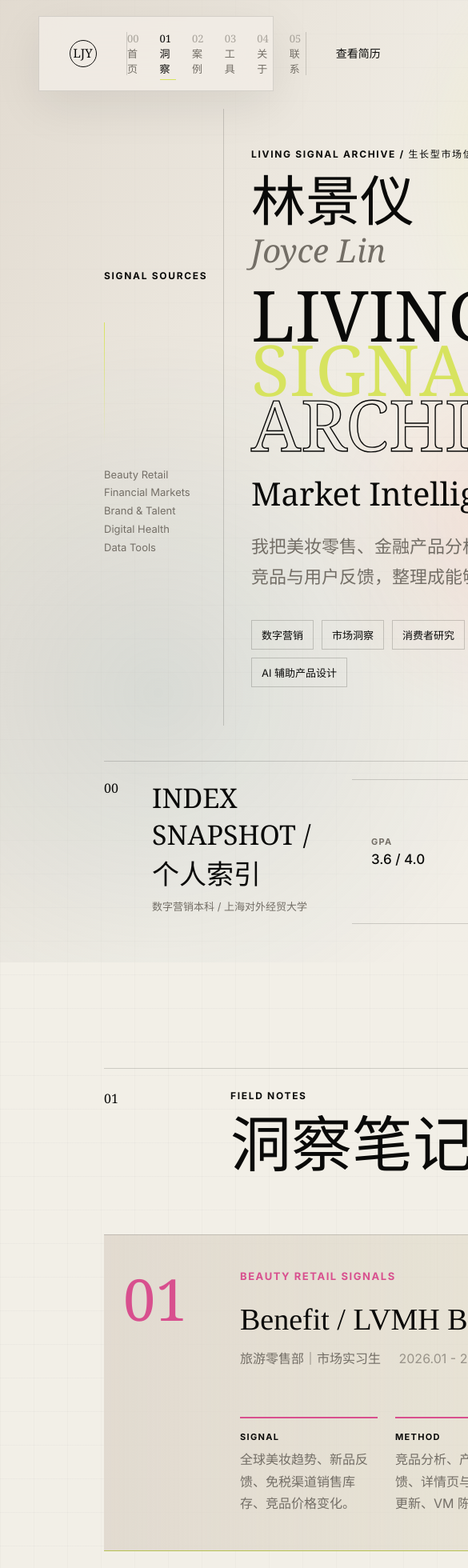
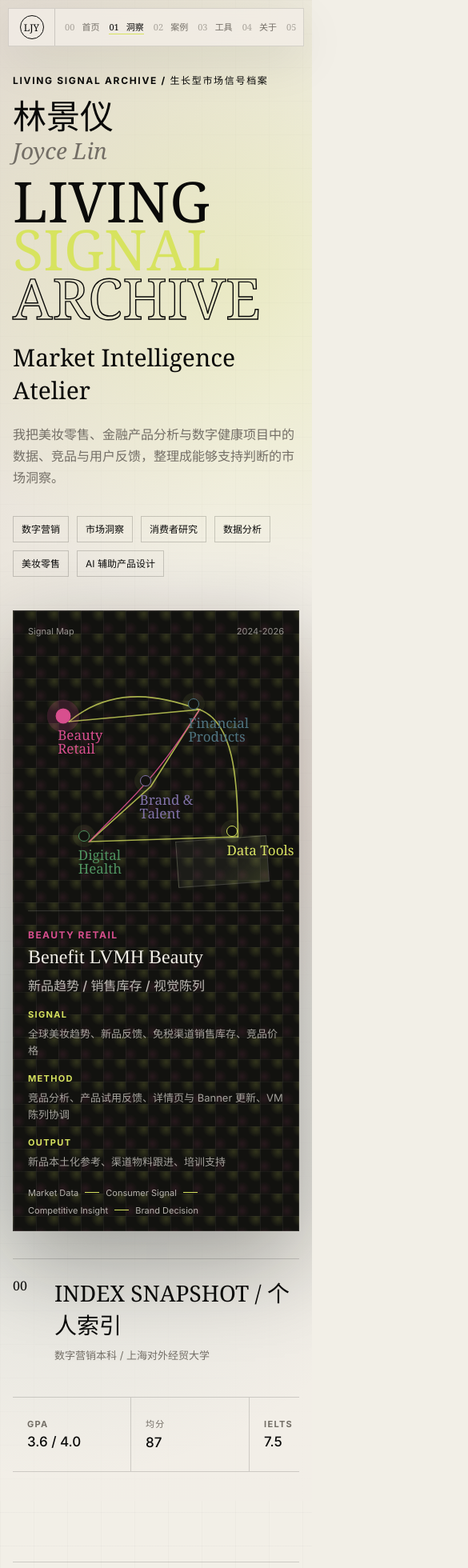
Before and after one commit to 18221526907ljy-maker/CV-Website, a React (Vite) app: page / in a window 390 px wide. Shown: the top 1960 px of the page at 80% size, 585 px wide, since content can reach past the window. Built offline with nearby package versions, Linux system fonts and the light colour scheme.

Commit message:
Add responsive layout support

```diff
--- a/src/styles.css
+++ b/src/styles.css
@@ -1637,3 +1637,478 @@
     padding: 26px;
   }
 }
+
+@media (max-width: 1180px) {
+  body {
+    min-width: 0;
+    overflow-x: hidden;
+  }
+
+  .shell {
+    width: min(100% - 48px, 960px);
+  }
+
+  .siteHeader {
+    top: 14px;
+    width: calc(100% - 32px);
+    grid-template-columns: 78px 1fr 108px;
+  }
+
+  .brandMark,
+  .resumeButton {
+    height: 50px;
+  }
+
+  .siteNav {
+    gap: 14px;
+    overflow-x: auto;
+    justify-content: flex-start;
+    padding: 0 16px;
+    scrollbar-width: none;
+    white-space: nowrap;
+  }
+
+  .siteNav::-webkit-scrollbar {
+    display: none;
+  }
+
+  .siteNav a {
+    flex: 0 0 auto;
+    padding: 16px 0;
+    font-size: 12px;
+  }
+
+  .scrollRail,
+  .cursorLabel,
+  .heroAside {
+    display: none;
+  }
+
+  .heroIndex {
+    min-height: auto;
+    padding-top: 112px;
+  }
+
+  .heroGrid {
+    min-height: auto;
+    grid-template-columns: 1fr;
+    gap: 42px;
+    align-items: start;
+  }
+
+  .motionTitle {
+    max-width: 100%;
+    font-size: clamp(70px, 14vw, 126px);
+  }
+
+  .nameHero {
+    font-size: clamp(48px, 8vw, 68px);
+  }
+
+  .heroLead {
+    max-width: 900px;
+    font-size: 19px;
+  }
+
+  .signalMapBoard {
+    min-height: auto;
+    padding: 24px;
+  }
+
+  .mapCanvas {
+    height: 360px;
+    margin-left: 12px;
+  }
+
+  .mapAnnotation,
+  .boardFlow,
+  .boardHeader {
+    margin-left: 12px;
+  }
+
+  .mapAnnotation dl {
+    grid-template-columns: 1fr;
+  }
+
+  .boardFlow {
+    display: flex;
+    flex-wrap: wrap;
+  }
+
+  .archiveTicker {
+    grid-template-columns: 1fr;
+  }
+
+  .tickerTrack {
+    overflow-x: auto;
+  }
+
+  .section {
+    padding: 96px 0;
+  }
+
+  .sectionHeading {
+    grid-template-columns: 82px 1fr;
+    gap: 24px;
+    margin-bottom: 48px;
+  }
+
+  .sectionHeading > p {
+    grid-column: 2;
+  }
+
+  .sectionHeading h2 {
+    font-size: clamp(48px, 8vw, 76px);
+  }
+
+  .fieldNote {
+    grid-template-columns: 88px 1fr;
+    gap: 26px;
+  }
+
+  .noteSide {
+    grid-column: 2;
+    padding-left: 0;
+    border-left: 0;
+  }
+
+  .signalTriptych {
+    grid-template-columns: 1fr;
+  }
+
+  .fieldNote.open .signalTriptych,
+  .fieldNote:hover .signalTriptych {
+    max-height: 620px;
+  }
+
+  .caseDrawer {
+    grid-template-columns: 132px 1fr;
+    padding-right: 20px;
+  }
+
+  .drawerMeta {
+    grid-column: 2;
+  }
+
+  .caseDrawer.open .drawerMeta,
+  .caseDrawer:hover .drawerMeta {
+    max-height: 760px;
+  }
+
+  .abilityNetwork {
+    grid-template-columns: repeat(2, minmax(0, 1fr));
+    min-height: auto;
+  }
+
+  .abilityCell,
+  .abilityCell:nth-child(3),
+  .abilityCell:nth-child(4),
+  .abilityCell:nth-child(5) {
+    min-height: 360px;
+    margin-top: 0;
+  }
+
+  .matrixCore {
+    display: none;
+  }
+
+  .manifestoGrid,
+  .contactGrid {
+    grid-template-columns: 1fr;
+    gap: 48px;
+  }
+
+  .manifestoIndex {
+    border-right: 0;
+    border-bottom: 1px solid rgba(245, 241, 234, 0.2);
+    padding-bottom: 28px;
+  }
+
+  .manifestoText h2,
+  .contactGrid h2 {
+    font-size: clamp(44px, 7vw, 72px);
+  }
+}
+
+@media (max-width: 760px) {
+  .shell {
+    width: min(100% - 32px, 620px);
+  }
+
+  .siteHeader {
+    top: 10px;
+    width: calc(100% - 20px);
+    grid-template-columns: 58px minmax(0, 1fr);
+  }
+
+  .brandMark {
+    height: 46px;
+  }
+
+  .brandMark span {
+    width: 30px;
+    height: 30px;
+    font-size: 12px;
+  }
+
+  .resumeButton {
+    display: none;
+  }
+
+  .siteNav {
+    gap: 12px;
+    padding: 0 12px;
+  }
+
+  .siteNav a {
+    padding: 14px 0;
+    font-size: 11px;
+  }
+
+  .heroIndex {
+    padding-top: 92px;
+  }
+
+  .motionTitle {
+    font-size: clamp(52px, 18vw, 82px);
+    line-height: 0.86;
+  }
+
+  .nameHero {
+    margin-bottom: 18px;
+    font-size: 42px;
+  }
+
+  .nameHero em {
+    font-size: 28px;
+  }
+
+  .heroTitleBlock h2 {
+    font-size: 30px;
+  }
+
+  .heroLead {
+    font-size: 16px;
+    line-height: 1.68;
+  }
+
+  .keywordRail span,
+  .tagCloud span {
+    padding: 7px 10px;
+    font-size: 12px;
+  }
+
+  .signalMapBoard {
+    padding: 18px;
+  }
+
+  .signalMapBoard::before,
+  .signalMapBoard::after {
+    display: none;
+  }
+
+  .boardHeader {
+    margin-left: 0;
+    font-size: 11px;
+  }
+
+  .mapCanvas {
+    height: 300px;
+    margin: 22px 0 20px;
+  }
+
+  .mapNode {
+    width: 92px;
+  }
+
+  .mapNode span {
+    font-size: 17px;
+  }
+
+  .mapAnnotation {
+    margin-left: 0;
+  }
+
+  .mapAnnotation h3 {
+    font-size: 24px;
+  }
+
+  .boardFlow {
+    margin-left: 0;
+    gap: 8px;
+    font-size: 11px;
+  }
+
+  .boardFlow i {
+    width: 18px;
+  }
+
+  .archiveTicker {
+    margin-top: 34px;
+    padding-bottom: 36px;
+  }
+
+  .tickerIntro {
+    grid-template-columns: 34px 1fr;
+  }
+
+  .tickerIntro h2 {
+    font-size: 28px;
+  }
+
+  .tickerItem {
+    min-width: 148px;
+    padding: 16px 18px;
+  }
+
+  .tickerItem:last-child {
+    min-width: 300px;
+  }
+
+  .section {
+    padding: 76px 0;
+  }
+
+  .sectionHeading {
+    grid-template-columns: 1fr;
+    gap: 16px;
+    margin-bottom: 34px;
+  }
+
+  .sectionHeading > p {
+    grid-column: auto;
+    font-size: 16px;
+  }
+
+  .sectionHeading h2 {
+    font-size: 42px;
+  }
+
+  .fieldNote {
+    grid-template-columns: 1fr;
+    gap: 18px;
+    padding: 34px 0;
+  }
+
+  .fieldNote:hover,
+  .fieldNote.open {
+    padding-left: 14px;
+  }
+
+  .fieldNote::before {
+    right: 8px;
+    width: 92px;
+  }
+
+  .fieldNote.rose::before {
+    width: 150px;
+    font-size: 9px;
+  }
+
+  .noteIndex {
+    font-size: 54px;
+  }
+
+  .noteMain h3 {
+    font-size: 30px;
+  }
+
+  .noteRole span {
+    display: block;
+    margin: 6px 0 0;
+  }
+
+  .noteSide {
+    grid-column: auto;
+  }
+
+  .closedLabels {
+    flex-wrap: wrap;
+  }
+
+  .signalTriptych p,
+  .drawerMeta p {
+    font-size: 15px;
+  }
+
+  .caseDrawer {
+    grid-template-columns: 1fr;
+    gap: 20px;
+    padding: 28px 18px 28px 0;
+  }
+
+  .caseDrawer.open,
+  .caseDrawer:hover {
+    padding-left: 14px;
+  }
+
+  .caseDrawer::before {
+    display: none;
+  }
+
+  .drawerMeta {
+    grid-column: auto;
+  }
+
+  .drawerTitle h3 {
+    font-size: 30px;
+  }
+
+  .flowLine span {
+    padding-right: 28px;
+  }
+
+  .abilityNetwork {
+    grid-template-columns: 1fr;
+  }
+
+  .abilityNetwork > svg {
+    display: none;
+  }
+
+  .abilityCell,
+  .abilityCell:nth-child(3),
+  .abilityCell:nth-child(4),
+  .abilityCell:nth-child(5) {
+    min-height: auto;
+    padding: 26px 20px;
+  }
+
+  .abilityCell h3 {
+    margin-top: 42px;
+    font-size: 40px;
+  }
+
+  .manifestoText h2,
+  .contactGrid h2 {
+    font-size: 38px;
+  }
+
+  .manifestoText p:not(.sectionLabel) {
+    font-size: 16px;
+  }
+
+  .contactPage {
+    min-height: auto;
+    padding: 84px 0;
+  }
+
+  .contactDossier > div:not(.contactActions) {
+    grid-template-columns: 1fr;
+    gap: 8px;
+  }
+
+  .contactActions {
+    flex-direction: column;
+  }
+
+  .contactActions a {
+    text-align: center;
+  }
+}
+
+@media (hover: none) {
+  .cursorLabel {
+    display: none;
+  }
+}
```
